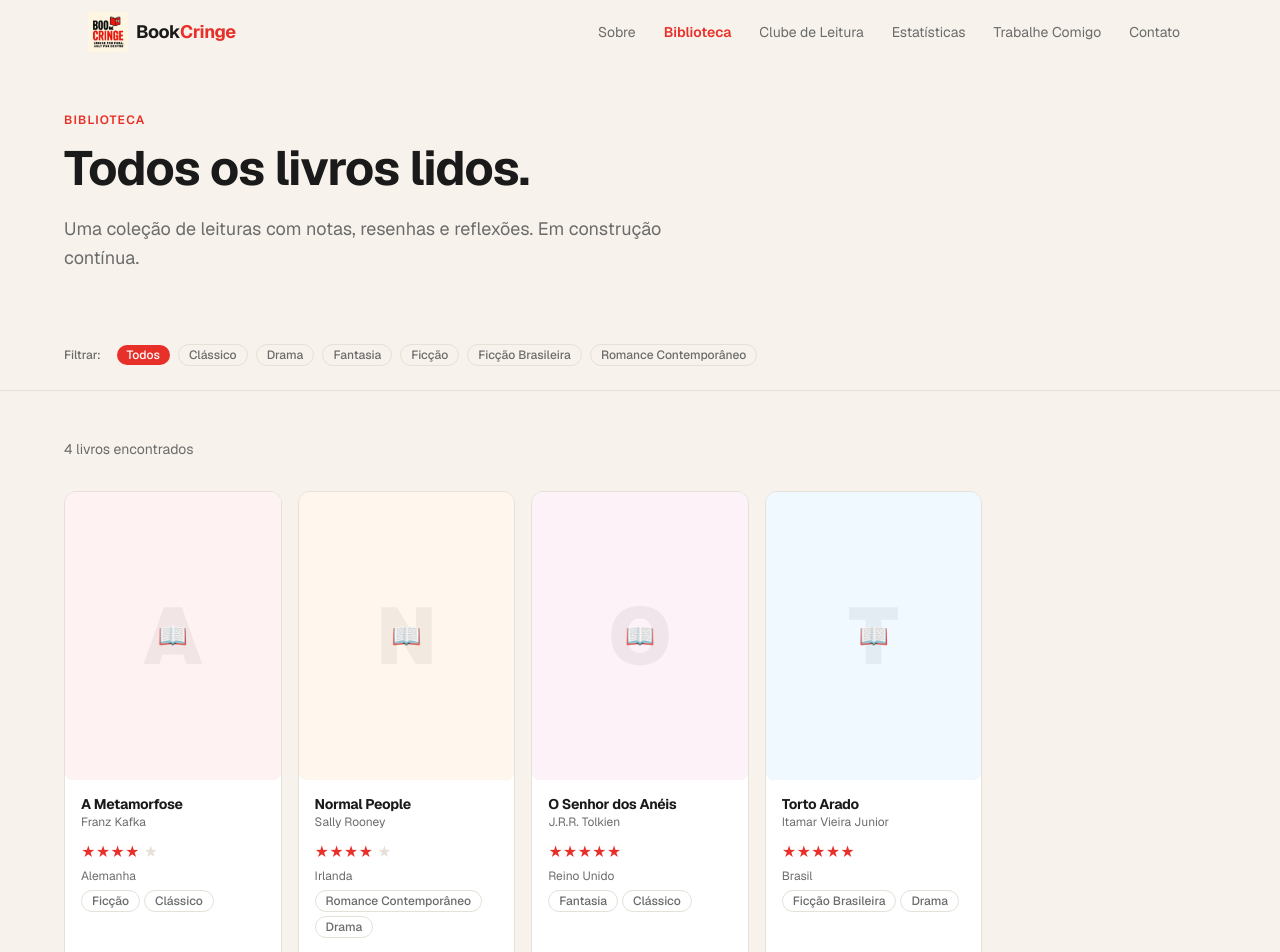
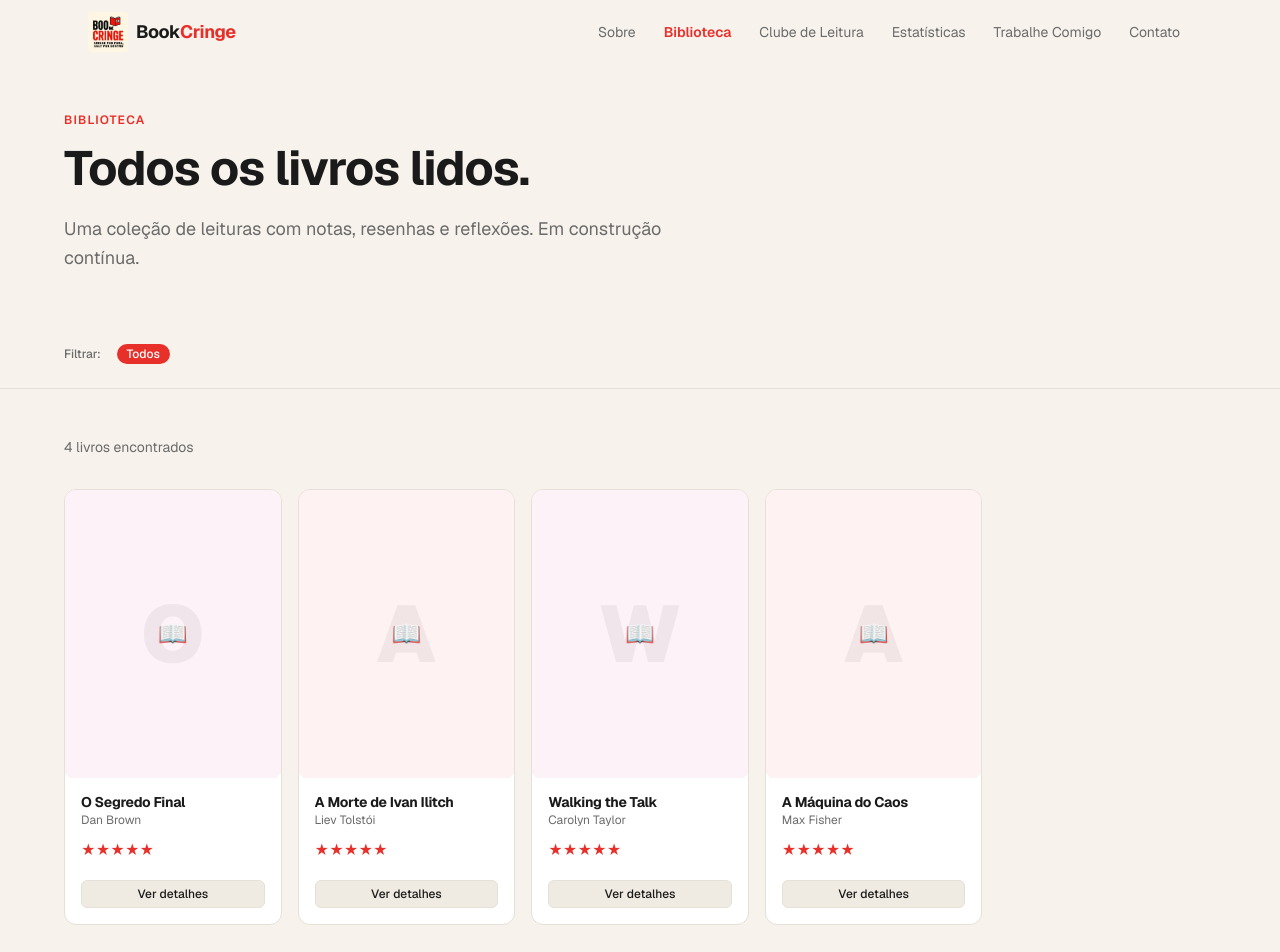
Before and after one commit to fisa67/BookCringe, a Next.js app: page /biblioteca in a window 1280 px wide. Shown: the top 952 px of the page. Built offline with nearby package versions, Linux system fonts and the light colour scheme.

Commit message:
Capas jpg

```diff
--- a/src/data/mock/stats.ts
+++ b/src/data/mock/stats.ts
@@ -12,77 +12,29 @@
   annualProgress: 47,
 };
 
-export const mockRecentBooks: DetailedBook[] = [
+export const mockRecentBooks = [
   {
-    id: "1",
-    title: "A Metamorfose",
-    author: "Franz Kafka",
-    rating: 4,
-    pages: 104,
-    year: 1915,
-    genre: ["Ficção", "Clássico"],
-    country: "Alemanha",
-    readAt: "2024-11-15",
-    status: "finished",
-    amazonUrl: "https://www.amazon.com.br/dp/6556392975",
+    title: "O Segredo Final",
+    author: "Dan Brown",
+    rating: 5,
+    readAt: "2026-06-29",
   },
   {
-    id: "2",
-    title: "Normal People",
-    author: "Sally Rooney",
-    rating: 4,
-    pages: 266,
-    year: 2018,
-    genre: ["Romance Contemporâneo", "Drama"],
-    country: "Irlanda",
-    readAt: "2024-10-28",
-    status: "finished",
-    amazonUrl: "https://www.amazon.com.br/dp/0571334650",
+    title: "A Morte de Ivan Ilitch",
+    author: "Liev Tolstói",
+    rating: 5,
+    readAt: "2026-06-20",
   },
   {
-    id: "3",
-    title: "O Senhor dos Anéis",
-    author: "J.R.R. Tolkien",
+    title: "Walking the Talk",
+    author: "Carolyn Taylor",
     rating: 5,
-    pages: 1178,
-    year: 1954,
-    genre: ["Fantasia", "Clássico"],
-    country: "Reino Unido",
-    readAt: "2024-09-10",
-    status: "finished",
-    amazonUrl: "https://www.amazon.com.br/dp/8533613377",
+    readAt: "2026-06-15",
   },
   {
-    id: "4",
-    title: "Torto Arado",
-    author: "Itamar Vieira Junior",
+    title: "A Máquina do Caos",
+    author: "Max Fisher",
     rating: 5,
-    pages: 264,
-    year: 2019,
-    genre: ["Ficção Brasileira", "Drama"],
-    country: "Brasil",
-    readAt: "2024-08-22",
-    status: "finished",
-    amazonUrl: "https://www.amazon.com.br/dp/6587234109",
+    readAt: "2026-06-10",
   },
 ];
-
-export const mockClubSessions: ClubSession[] = [
-  {
-    id: "1",
-    book: { title: "Diário de uma Jovem", author: "Anne Frank" },
-    date: "2025-01-25",
-    theme: "Memórias que resistem",
-    description:
-      "Uma noite para falar sobre resistência, esperança e o poder da escrita.",
-    isUpcoming: true,
-  },
-  {
-    id: "2",
-    book: { title: "Cem Anos de Solidão", author: "Gabriel García Márquez" },
-    date: "2024-12-14",
-    theme: "Realismo mágico",
-    description: "A família Buendía e os mistérios de Macondo.",
-    isUpcoming: false,
-  },
-];
```
